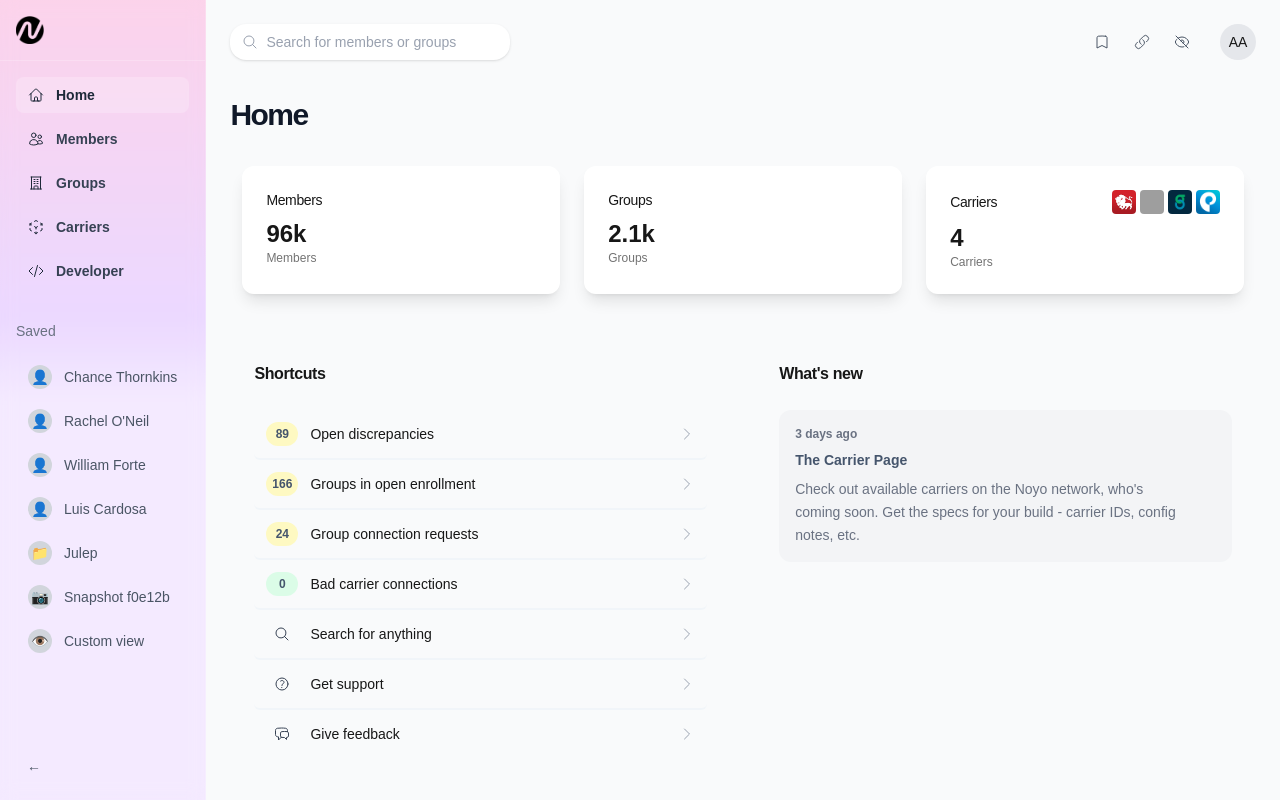
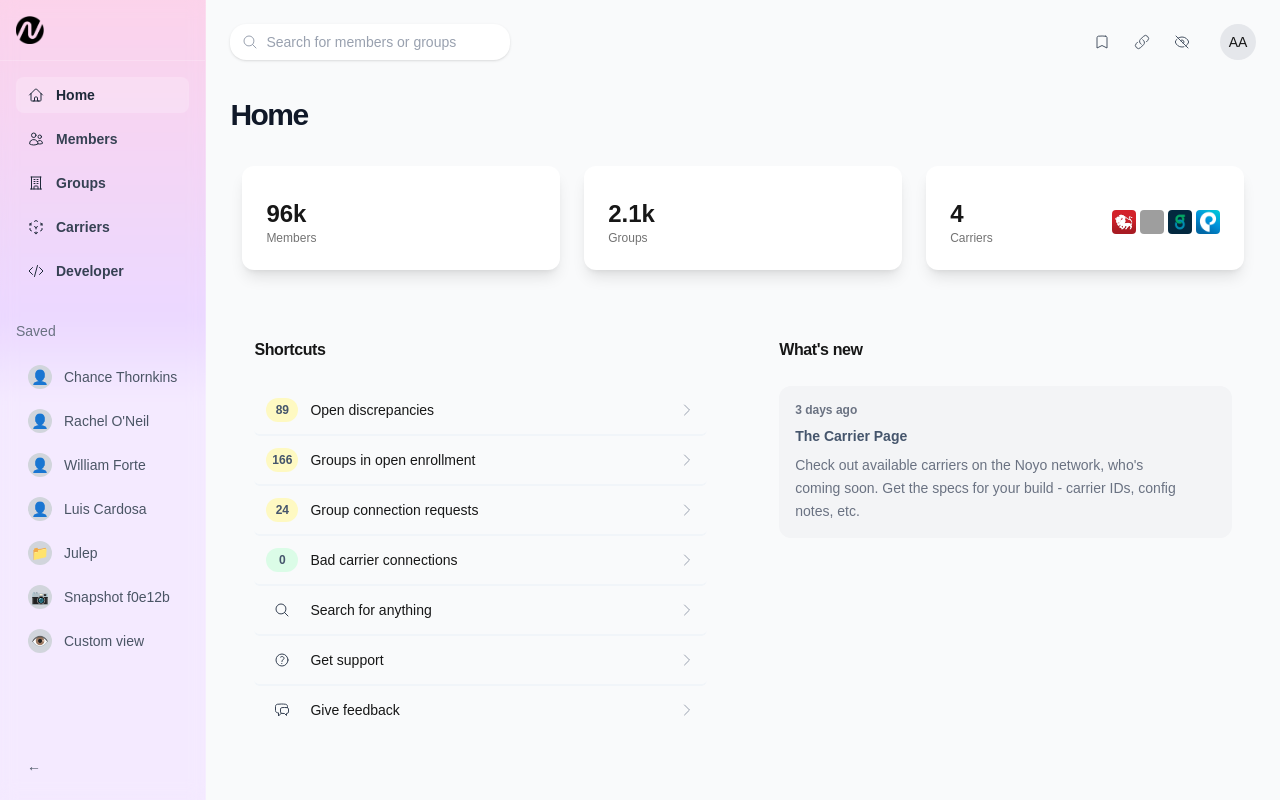
Before and after one commit to qeryz/ben-mock-ui, a Next.js app: page / in a window 1280 px wide. Built offline with nearby package versions, Linux system fonts and the light colour scheme; grey boxes are pictures that could not be loaded.

Commit message:
fix: logo out of bounds

```diff
--- a/src/components/features/stats-card.tsx
+++ b/src/components/features/stats-card.tsx
@@ -13,10 +13,15 @@ interface StatsCardProps {
 export function StatsCard({ title, value, unit, icons }: StatsCardProps) {
   return (
     <Card className="hover:shadow-xl transition-shadow duration-300 ease-in-out">
-      <CardHeader className="flex flex-row items-center justify-between space-y-0 pb-2">
-        <CardTitle className="text-sm font-medium">{title}</CardTitle>
+      <CardHeader className="flex flex-row items-center justify-between space-y-0 pb-2"></CardHeader>
+      <CardContent>
+        <div className="flex items-center justify-between">
+          <div>
+            <div className="text-2xl font-bold">{formatNumber(value)}</div>
+            <p className="text-xs text-muted-foreground">{unit}</p>
+          </div>
           {icons && (
-          <div className="flex space-x-1">
+            <div className="flex flex-wrap gap-1 max-w-[120px] justify-end">
               {icons.map((icon, index) => (
                 <Image
                   key={index}
@@ -29,10 +34,7 @@ export function StatsCard({ title, value, unit, icons }: StatsCardProps) {
               ))}
             </div>
           )}
-      </CardHeader>
-      <CardContent>
-        <div className="text-2xl font-bold">{formatNumber(value)}</div>
-        <p className="text-xs text-muted-foreground">{unit}</p>
+        </div>
       </CardContent>
     </Card>
   );
```
Lines whose indentation alone changed are shown as unchanged.
